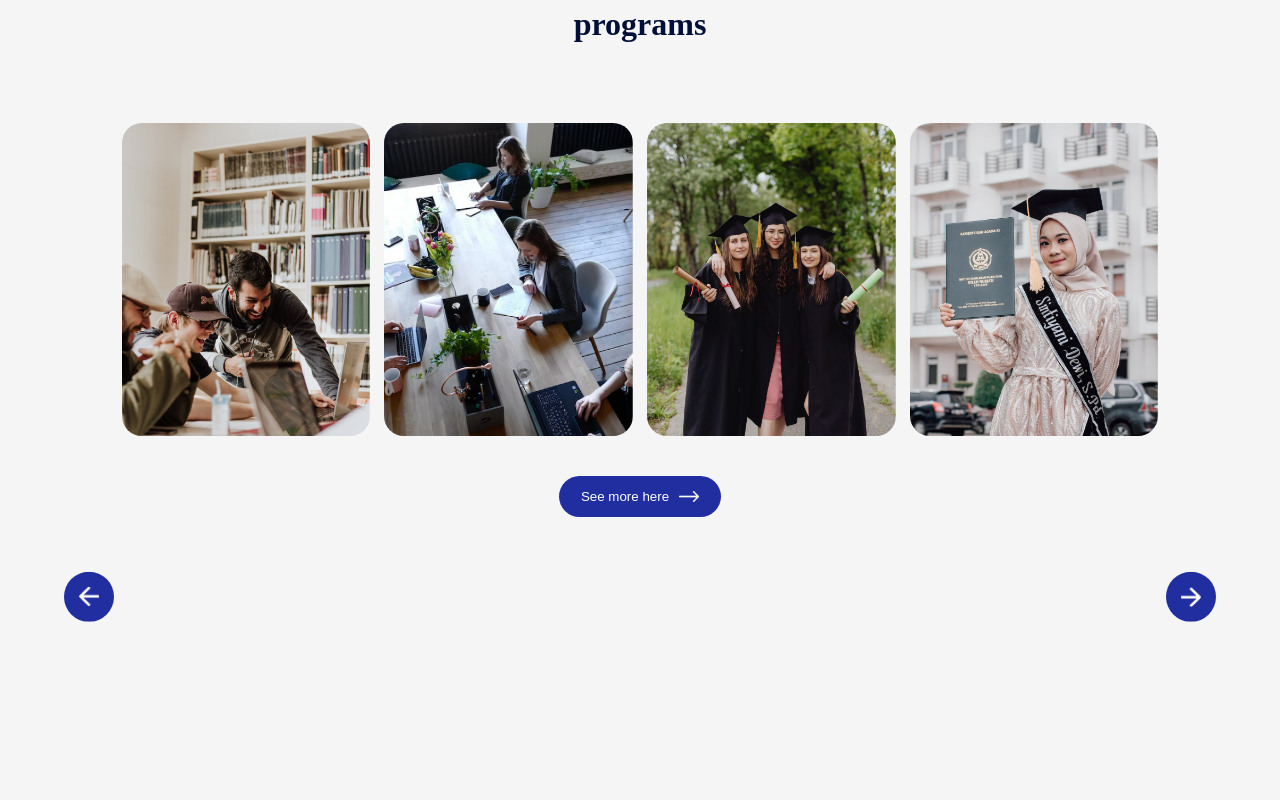
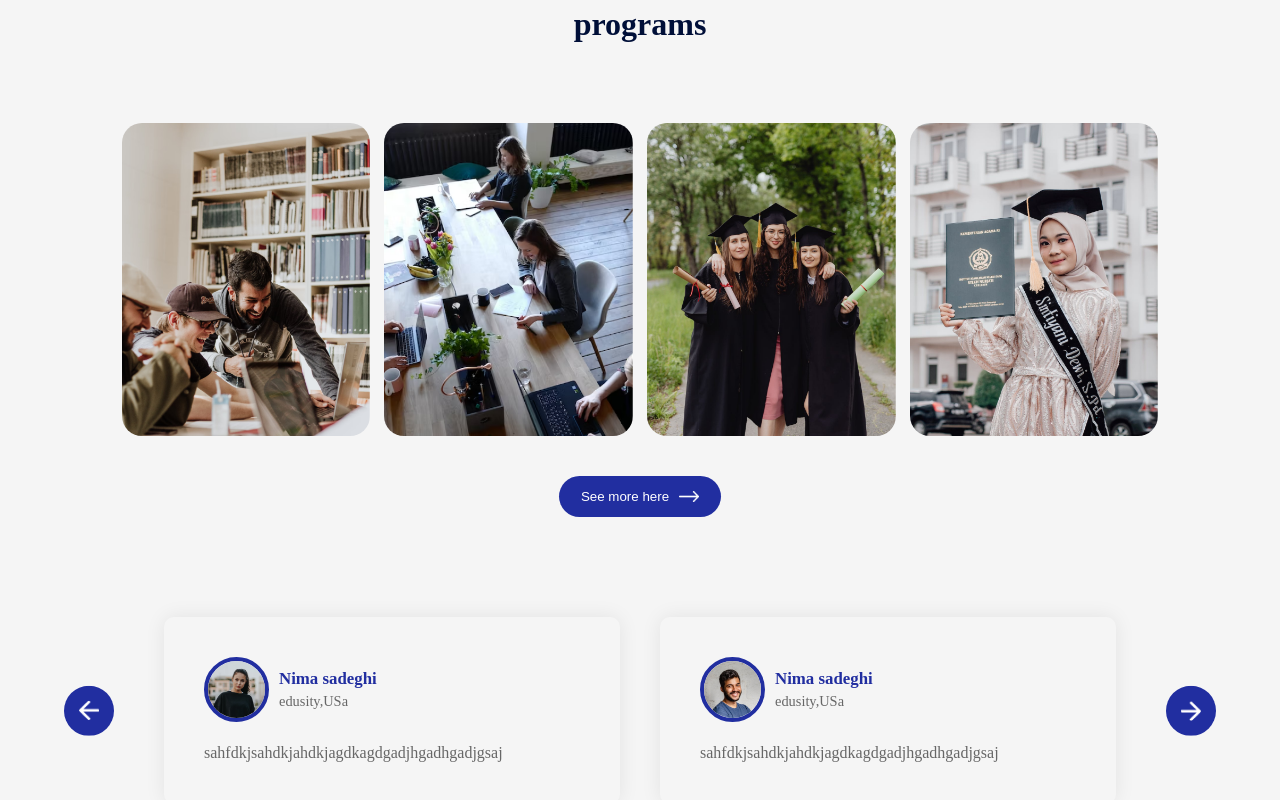
Before and after one commit to SmurfsNima/React-education-website, a React (Create React App) app: page / in a window 1280 px wide. Shown: the part 1983-2783 px from the top of the page. Before the commit the page ends 2605 px from the top, so only its background shows below. Built offline with nearby package versions, Linux system fonts and the light colour scheme.

Commit message:
slider completed

```diff
--- a/src/components/testimonials/testimonials.css
+++ b/src/components/testimonials/testimonials.css
@@ -1,12 +1,13 @@
-.testimonials{
+.testimonials {
   padding: 0 80px;
   margin: 80px auto;
   position: relative;
 }
-.next-icon, .back-icon{
+.next-icon,
+.back-icon {
   background: #212ea0;
   position: absolute;
-    top: 0;
+  top: 50%;
   right: 0;
   transform: translateY(-50%);
   padding: 15px;
@@ -14,6 +15,43 @@
   border-radius: 50%;
   cursor: pointer;
 }
-.back-icon{
+.back-icon {
   left: 0;
 }
+.slider {
+  overflow: hidden;
+}
+.slider ul {
+  list-style: none;
+  width: 200%;
+  overflow-x: hidden;
+  transition: 0.5s;
+  display: flex;
+}
+.slider ul li {
+  width: 50%;
+  padding: 20px;
+}
+.slider ul li .slide {
+  box-shadow: 0 0 20px rgba(0, 0, 0, 0.08);
+  border-radius: 10px;
+  color: #676767;
+  line-height: 1.4;
+  padding: 2.5rem;
+}
+.slide img {
+  width: 65px;
+  border-radius: 50%;
+  margin-right: 10px;
+  border: 4px solid #212ea0;
+}
+.user-info {
+  display: flex;
+  align-items: center;
+  margin-bottom: 20px;
+  font-size: 0.9rem;
+
+}
+.user-info h3 {
+  color: #212ea0;
+}
--- a/src/components/testimonials/testimonials.jsx
+++ b/src/components/testimonials/testimonials.jsx
@@ -1,24 +1,41 @@
-import './testimonials.css'
-import next_icon from '../../assets/next-icon.png'
-import back_icon from '../../assets/back-icon.png'
-import user_1 from '../../assets/user-1.png'
-import user_2 from '../../assets/user-2.png'
-import user_3 from '../../assets/user-3.png'
-import user_4 from '../../assets/user-4.png'
+import "./testimonials.css";
+import next_icon from "../../assets/next-icon.png";
+import back_icon from "../../assets/back-icon.png";
+import user_1 from "../../assets/user-1.png";
+import user_2 from "../../assets/user-2.png";
+import user_3 from "../../assets/user-3.png";
+import user_4 from "../../assets/user-4.png";
+import Userinfo from "./userInfo/userinfo";
+import { useRef } from "react";
 const Testimonials = () => {
+  const slider = useRef()
+  let tx = 0
+  const slideForward = ()=>{
+    if (tx > -50){
+      tx -= 25;
+    }
+    slider.current.style.transform = `translateX(${tx}%)`
+  }
+  const slideBackward = ()=>{
+    if (tx < 0){
+      tx += 25;
+    }
+    slider.current.style.transform = `translateX(${tx}%)`
+  }
   return (
-    <div className='testimonials'>
-        <img src={next_icon} alt="" className='next-icon' />
-        <img src={back_icon} alt="" className='back-icon'/>
-        <div className="slider">
-            <ul>
+    <div className="testimonials">
+      <img src={next_icon} alt="" className="next-icon" onClick={slideForward} />
+      <img src={back_icon} alt="" className="back-icon" onClick={slideBackward} />
+      <div className="slider">
+        <ul ref={slider}>
+            <Userinfo userImg = {user_1} name = 'Nima sadeghi' loc = 'edusity,USa' comment = 'sahfdkjsahdkjahdkjagdkagdgadjhgadhgadjgsaj'/>
+            <Userinfo userImg = {user_2} name = 'Nima sadeghi' loc = 'edusity,USa' comment = 'sahfdkjsahdkjahdkjagdkagdgadjhgadhgadjgsaj'/>
+            <Userinfo userImg = {user_3} name = 'Nima sadeghi' loc = 'edusity,USa' comment = 'sahfdkjsahdkjahdkjagdkagdgadjhgadhgadjgsaj'/>
+            <Userinfo userImg = {user_4} name = 'Nima sadeghi' loc = 'edusity,USa' comment = 'sahfdkjsahdkjahdkjagdkagdgadjhgadhgadjgsaj'/>
+        </ul>
+      </div>
+    </div>
+  );
+};
 
-            </ul>
-        </div>
-
-
-    </div>
-  )
-}
-
-export default Testimonials
+export default Testimonials;
--- /dev/null
+++ b/src/components/testimonials/userInfo/userinfo.jsx
@@ -0,0 +1,19 @@
+const Userinfo = ({userImg,name,loc,comment}) => {
+  return (
+    <li>
+      <div className="slide">
+        <div className="user-info">
+
+          <img src={userImg} alt="" />
+          <div>
+            <h3>{name}</h3>
+            <span>{loc}</span>
+          </div>
+        </div>
+        <p>{comment}</p>
+      </div>
+    </li>
+  );
+};
+
+export default Userinfo;
```
Lines whose indentation alone changed are shown as unchanged.
